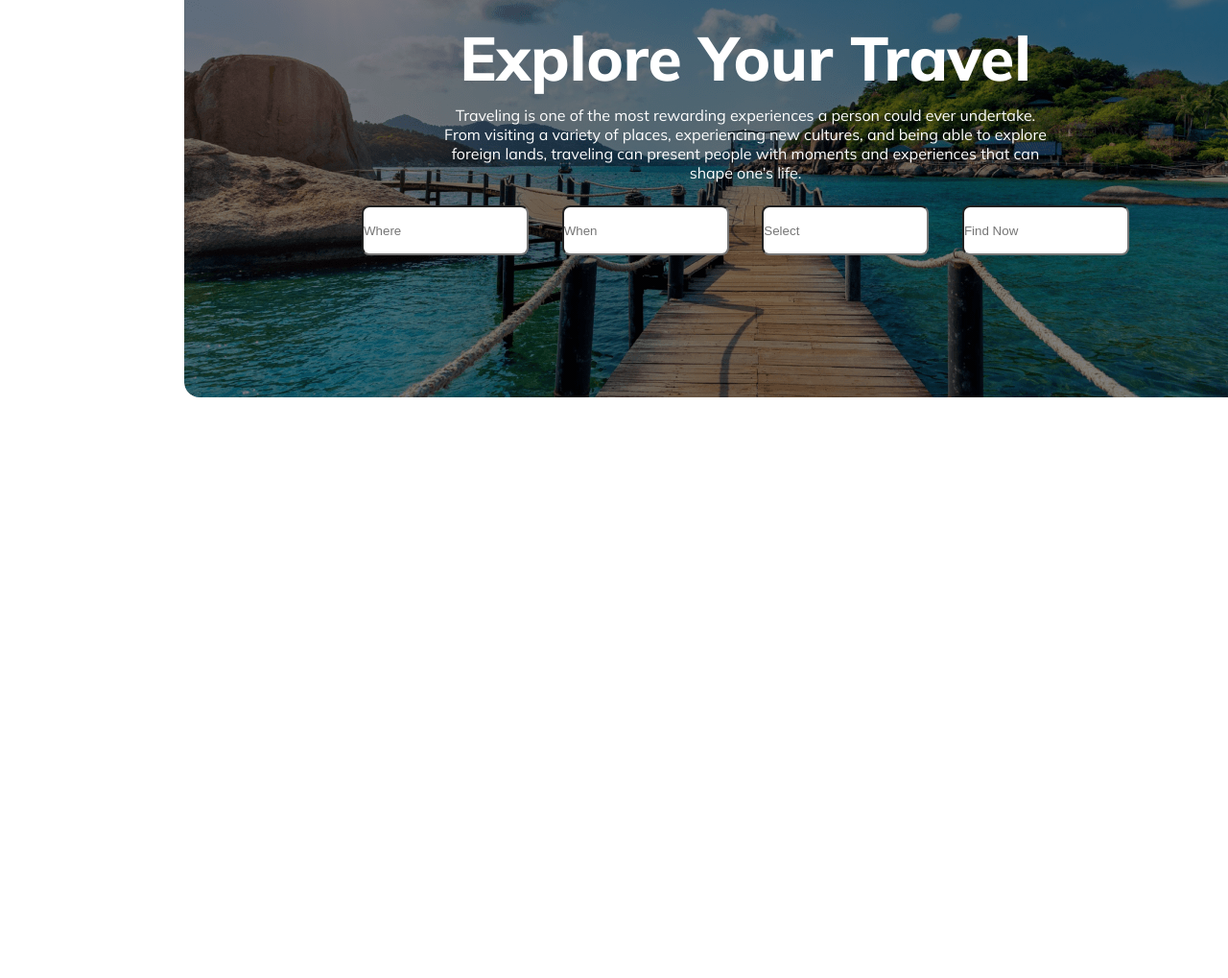
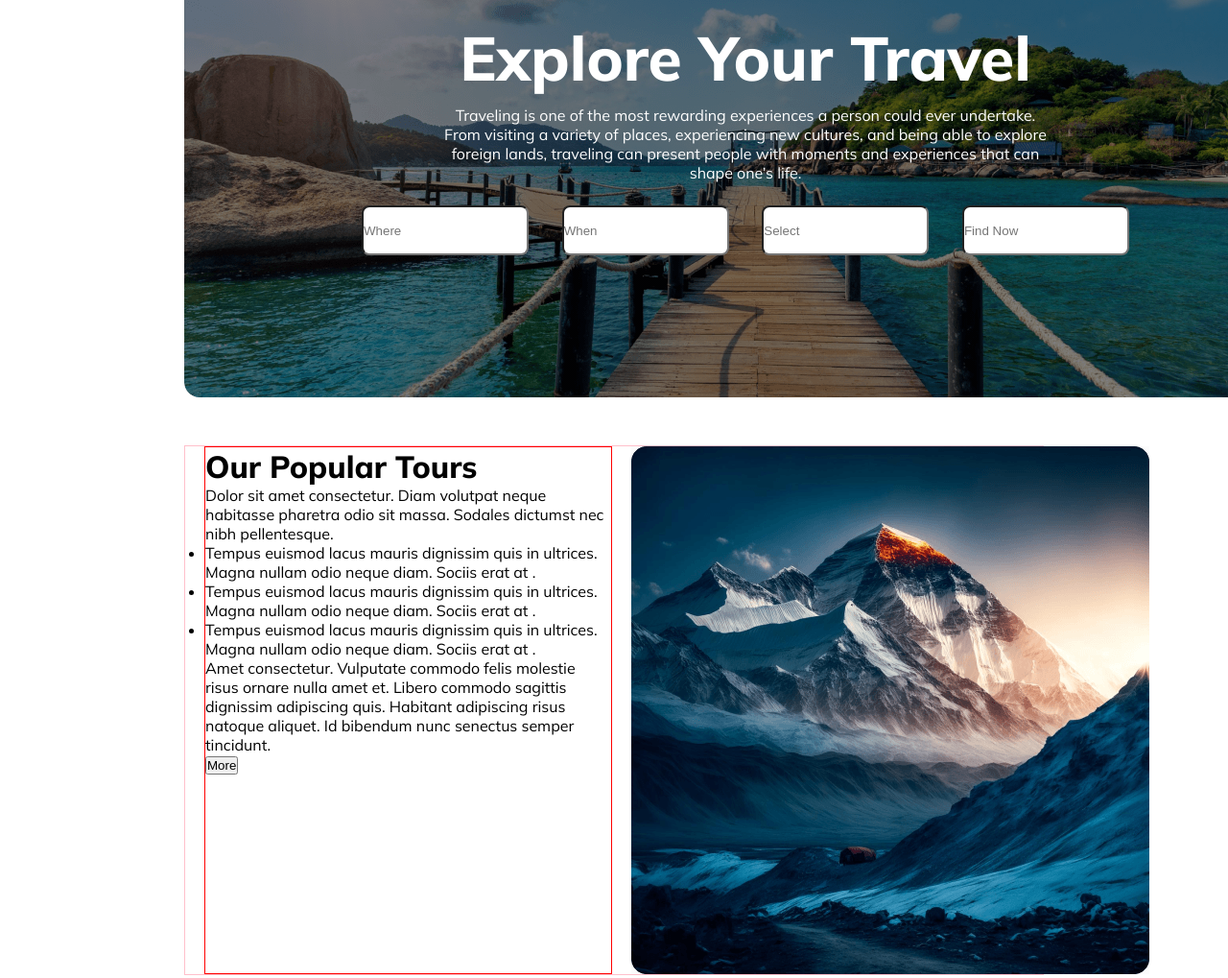
Before and after one commit to rafathossainsiam/B9A2-Hero-Travel-main-rafat, a plain HTML site: page index.html in a window 1280 px wide. Shown: the part 169-1188 px from the top of the page at 96% size. Before the commit the page ends 800 px from the top, so only its background shows below. Drawn offline with Linux system fonts and the light colour scheme.

Commit message:
main1 upload

```diff
--- a/index.html
+++ b/index.html
@@ -6,6 +6,7 @@
     <meta name="viewport" content="width=device-width, initial-scale=1.0">
     <title>My tour blog</title>
     <link rel="stylesheet" href="style.css/style.css">
+    <link rel="stylesheet" href="style.css/responsive.css">
 </head>
 
 <body>
@@ -16,7 +17,7 @@
                 <img src="Images/Group 40071 (2).png" alt="">
                 <p><Span class="style">Dream</Span> Travel</p>
             </div>
-            <div class="nav-itams">
+            <div class="nav-items">
                 <a href=""><span class="Home">Home</span></a>
                 <a href="">Packages</a>
                 <a href="">Testimonial</a>
@@ -57,12 +58,29 @@
         </section>
     </header>
     <main>
-        <div>
+        <div class="container-1">
+            <div class="main-container" >
+                <div><h1>Our Popular Tours</h1></div>
+                <div><p>Dolor sit amet consectetur. Diam volutpat neque habitasse pharetra odio sit massa. Sodales dictumst nec nibh pellentesque.</p></div>
+                <div>
+                    <ul>
+                        <li>Tempus euismod lacus mauris dignissim quis in ultrices. Magna nullam odio neque diam. Sociis erat at .</li>
+                        <li>Tempus euismod lacus mauris dignissim quis in ultrices. Magna nullam odio neque diam. Sociis erat at .</li>
+                        <li>Tempus euismod lacus mauris dignissim quis in ultrices. Magna nullam odio neque diam. Sociis erat at .</li>
+                    </ul>
+                </div>
+                <div><p>Amet consectetur. Vulputate commodo felis molestie risus
+                    ornare nulla amet et. Libero commodo sagittis dignissim adipiscing quis. Habitant adipiscing risus natoque aliquet. Id bibendum nunc senectus semper tincidunt. </p></div>
+                <div><button>More</button></div>
+
+            </div>
             <div>
-                <div><h1></h1></div>
-                <div><p></p></div>
+
             </div>
-            <div></div>
+            <div class="main-img">
+                <img src="./Images/Rectangle 4.png" alt="">
+            </div>
+
         </div>
     </main>
     <footer></footer>
--- /dev/null
+++ b/style.css/responsive.css
@@ -0,0 +1,8 @@
+@media screen and (min-width: 576px ) and (max-width: 992px ) {
+    .header-1{
+        flex-direction: column;
+    }
+    .input-item{
+        flex-direction: column;
+    }
+}
--- a/style.css/style.css
+++ b/style.css/style.css
@@ -7,6 +7,12 @@
     margin: 0px;
     padding: 0px;
     box-sizing: border-box;
+}
+body {
+    width: 70%;
+    max-width: 1440px;
+    margin: 0 auto;
+    font-family: 'Mulish', sans-serif;
 }
 
 .header-1 {
@@ -38,7 +44,7 @@
     color: #131318;
 }
 
-.nav-itams {
+.nav-items {
     width: 50%;
     display: flex;
     justify-content: space-between;
@@ -48,7 +54,7 @@
 
 }
 
-.nav-itams a {
+.nav-items a {
     text-decoration: none;
     font-size: 20px;
     font-weight: 400;
@@ -88,18 +94,13 @@
     padding-top: 20px;
 }
 
-body {
-    width: 70%;
-    max-width: 1440px;
-    margin: 0 auto;
-    font-family: 'Mulish', sans-serif;
-}
+
 
 .container {
     object-fit: cover;
     width: 1170px;
     height: 500px;
-    background-image:linear-gradient(rgba(0,0,0,0.5),rgba(0,0,0,0.5)),url(/Images/Group\ 13\ \(1\)\ \(1\).png) ;
+    background-image: linear-gradient(rgba(0, 0, 0, 0.5), rgba(0, 0, 0, 0.5)), url(../Images/Group\ 13\ \(1\)\ \(1\).png);
     border-radius: 16px;
     overflow: hidden;
 }
@@ -132,20 +133,37 @@ body {
     font-family: 'Mulish', sans-serif;
 }
 
-.input-item{
+.input-item {
     width: 800px;
     height: 84px;
-margin:48px auto ;
-display: flex;
-gap: 24px;
-justify-content: space-between;
+    margin: 48px auto;
+    display: flex;
+    justify-content: space-between;
 
 }
 
-.I1{
+.I1 {
     width: 174px;
     height: 52px;
     border-radius: 8px;
     margin-top: 16px;
     color: #FFFFFF;
+
+
 }
+.container-1{
+    border:1px solid pink ;
+    display: flex;
+    margin-top: 50px;
+    justify-content: space-between;
+}
+.main-container{
+    width:48%;
+    border: 1px solid red;
+    margin-left: 20px;
+}
+.main-img{
+    width: 48%;
+    margin-left:20px ;
+    height: 550px;
+}
```
